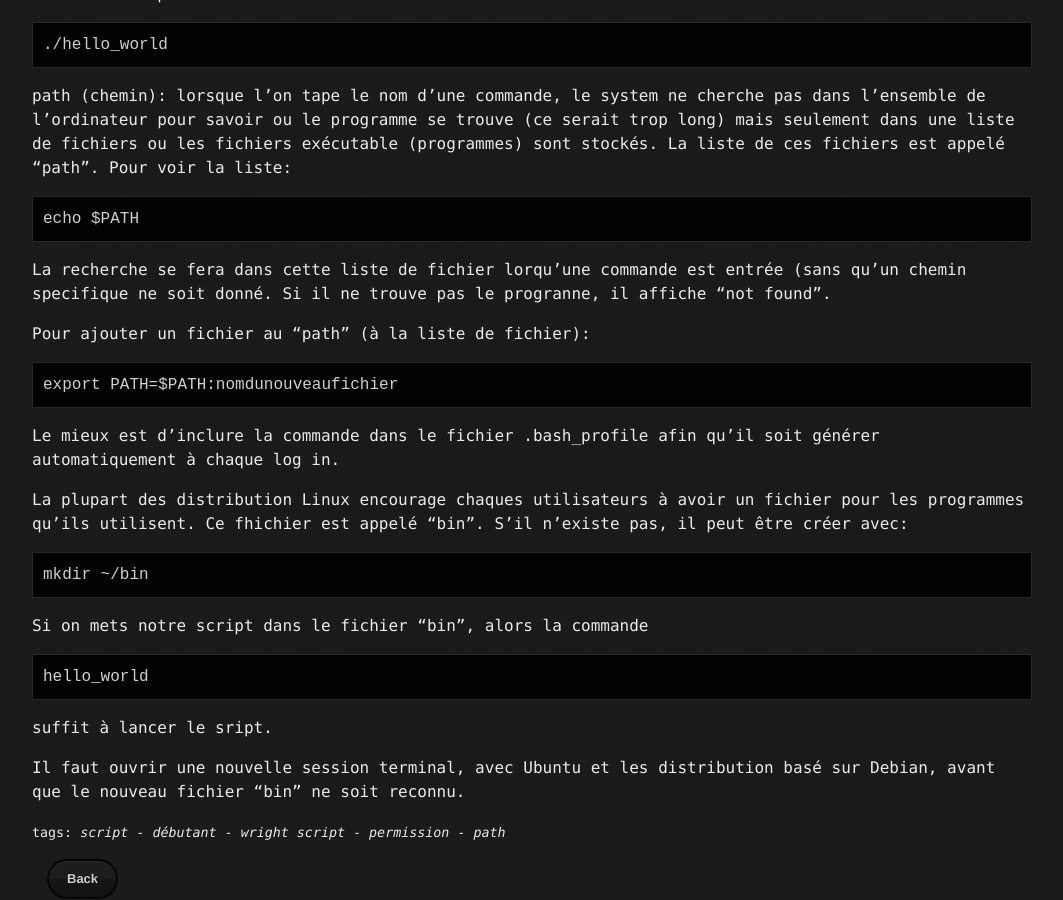
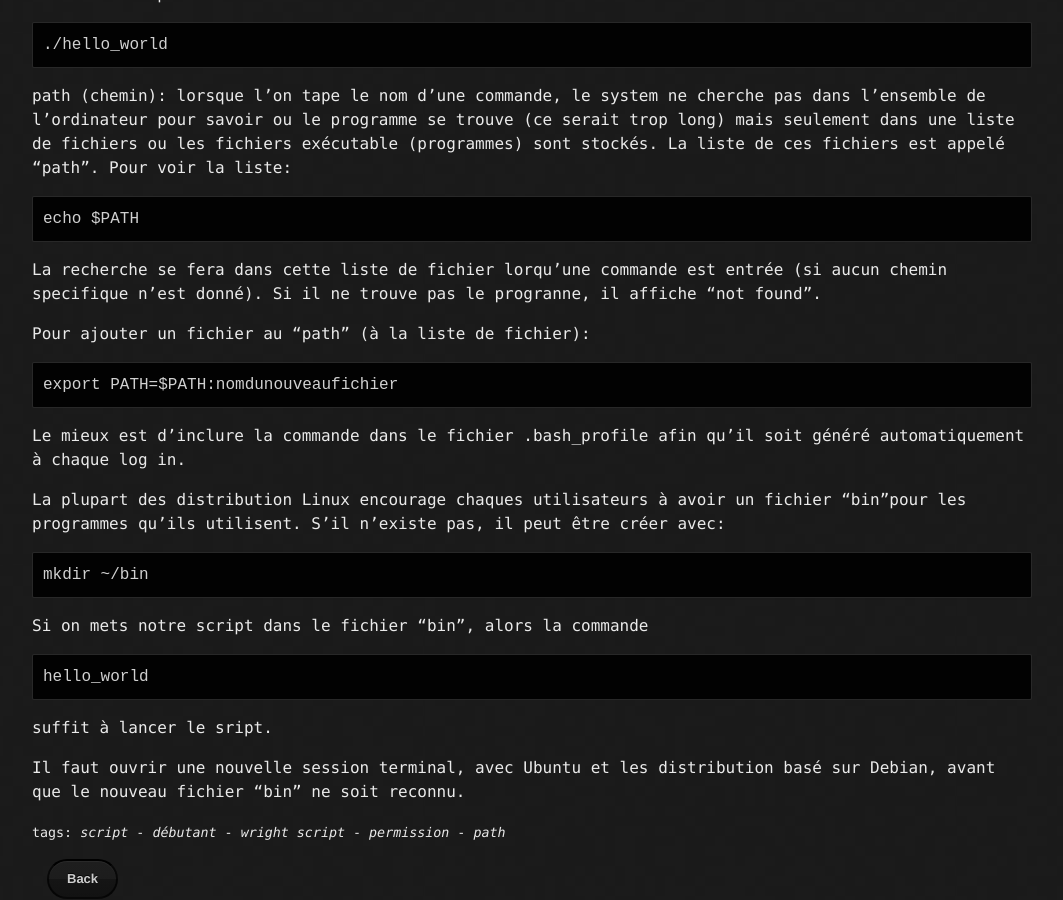
Before and after one commit to staytuned4/staytuned4.github.io, a Jekyll site: the page built from _posts/2022-08-25-premier-script.md, in a window 1280 px wide and 900 px high, scrolled down 1031 px. Shown: the whole window, without its empty margins (108-1171 px from the left). Built offline with Jekyll 4.4.1, drawn with Linux system fonts in a browser that asks for light colours; nearby versions of some CDN libraries.

Commit message:
Update 2022-08-25-premier-script.md

````diff
--- a/_posts/2022-08-25-premier-script.md
+++ b/_posts/2022-08-25-premier-script.md
@@ -37,16 +37,16 @@ Pour voir la liste:
 ```
 echo $PATH
 ```
-La recherche se fera dans cette liste de fichier lorqu'une commande est entrée (sans qu'un chemin specifique ne soit donné.
+La recherche se fera dans cette liste de fichier lorqu'une commande est entrée (si aucun chemin specifique n'est donné).
 Si il ne trouve pas le progranne, il affiche "not found".
 
 Pour ajouter un fichier au "path" (à la liste de fichier):
 ```
 export PATH=$PATH:nomdunouveaufichier
 ```
-Le mieux est d'inclure la commande dans le fichier .bash_profile afin qu'il soit générer automatiquement à chaque log in.
+Le mieux est d'inclure la commande dans le fichier .bash_profile afin qu'il soit généré automatiquement à chaque log in.
 
-La plupart des distribution Linux encourage chaques utilisateurs à avoir un fichier pour les programmes qu'ils utilisent. Ce fhichier est appelé "bin".
+La plupart des distribution Linux encourage chaques utilisateurs à avoir un fichier "bin"pour les programmes qu'ils utilisent.
 S'il n'existe pas, il peut être créer avec:
 ```
 mkdir ~/bin
````
